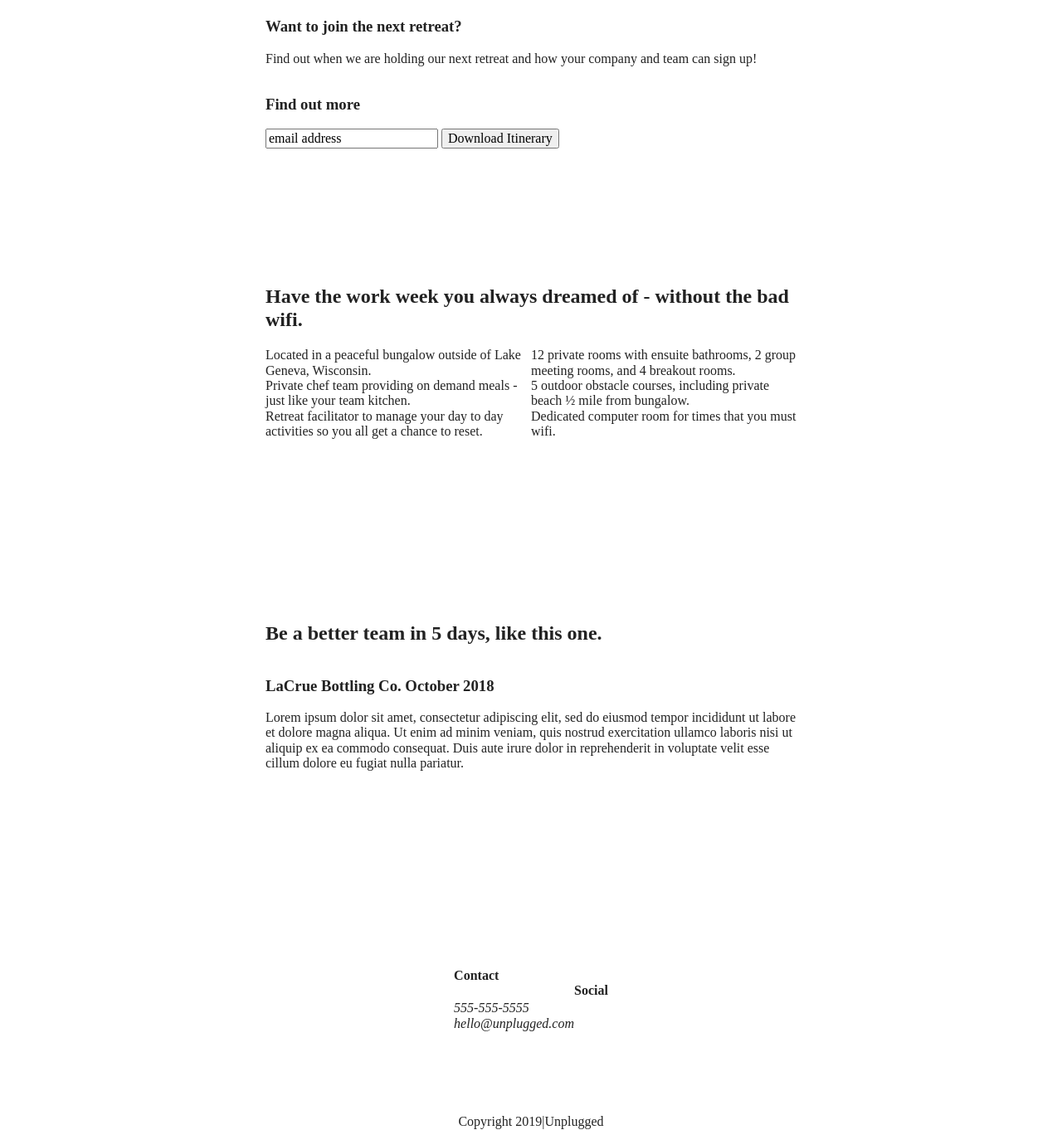
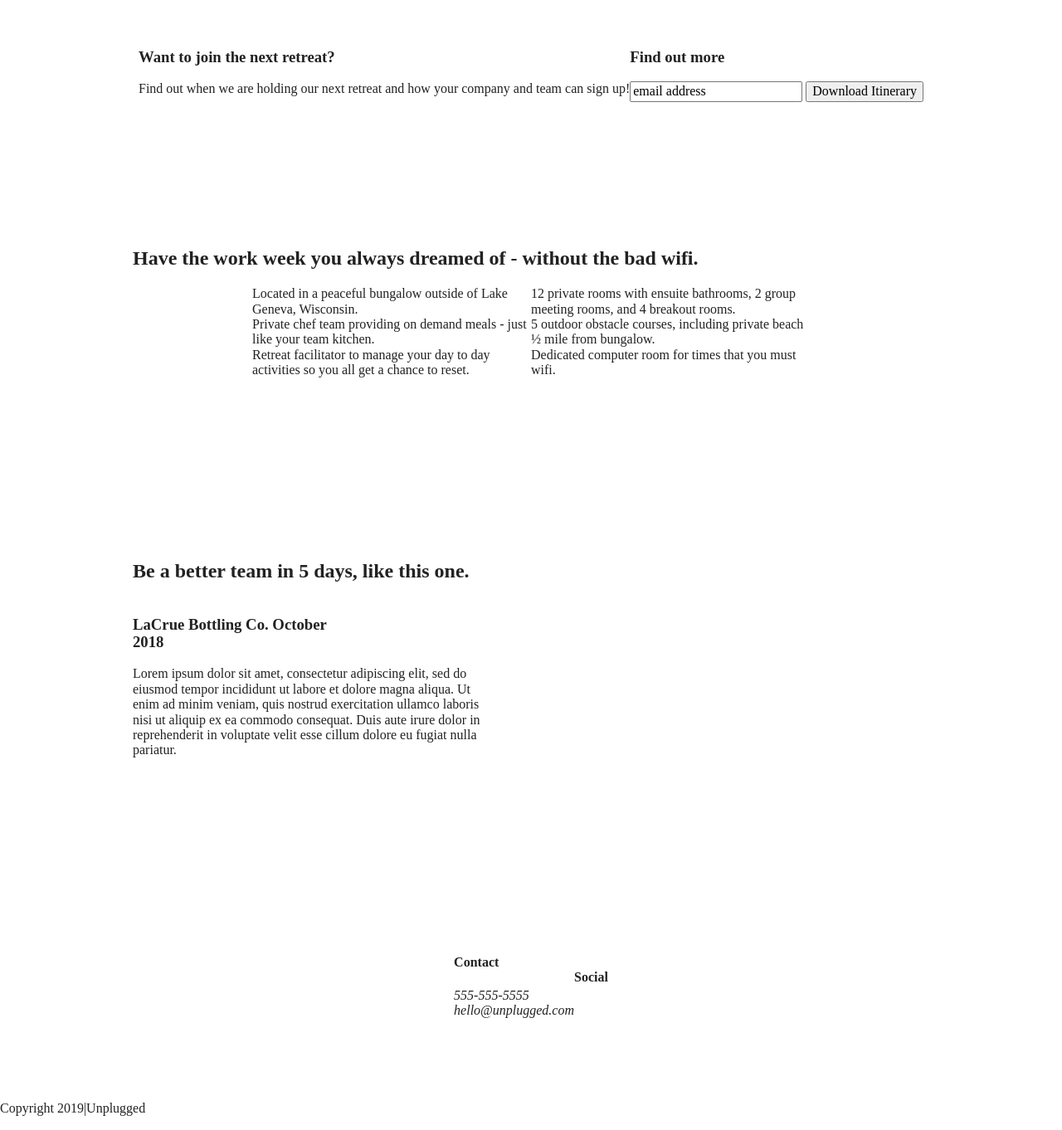
Before and after one commit to Jenelle-A/unplugged-retreat, a website built with Parcel: page index.html in a window 1280 px wide. Shown: the part 462-1824 px from the top of the page at 83% size. Built offline with nearby package versions, Linux system fonts and the light colour scheme.

Commit message:
added code in breakpoints for desktop

```diff
--- a/css/main.css
+++ b/css/main.css
@@ -387,10 +387,23 @@ aside .content-wrapper{
 
 /* Footer */
 
+footer .content-wrapper{
+  width: 70%;
+  margin: 100px 0;
+}
+
 .footer-content{
   display: flex;
   justify-content: space-between;
   align-items: center;
+}
+
+footer .contact{
+  margin-bottom: 0;
+}
+
+footer .copyright{
+  width: 100%;
 }
 
 /* About Page */
@@ -435,6 +448,48 @@ aside .content-wrapper{
   /* Desktop styles here*/
 }
 
+.content-wrapper{
+  max-width: 960px;
+}
+
+/* Hero Area*/
+
+.hero-area h1{
+  width: 65%;
+}
+
+aside .content-wrapper{
+  justify-content: space-around;
+}
+
+aside .content-wrapper .form description,
+aside .content-wrapper .form{
+  width: 35%s;
+}
+
+.features h2{
+  width: 90%;
+}
+
+.features article{
+  flex-basis: 35%;
+}
+
+.reviews article div{
+  width: 45%;
+}
+
+/* About page*/
+.mission h2,
+.contact-section .content-wrapper h2{
+  width: 95%;
+}
+
+/* FAQ Page*/
+
+.faq h2{
+  width: 100%;
+}
 /* ==========================================================================
    Print styles.
    Inlined to avoid the additional HTTP request:
```
